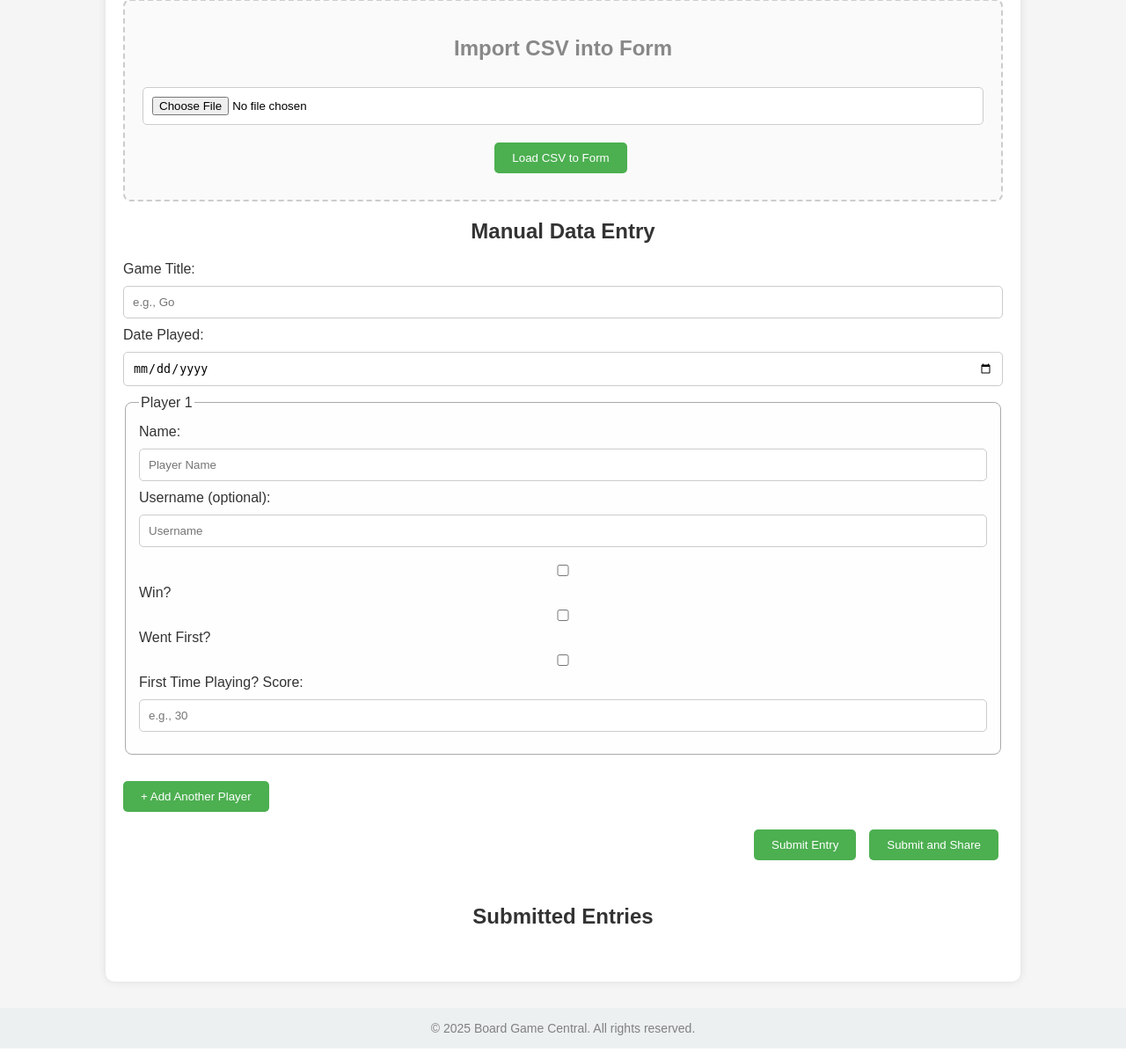
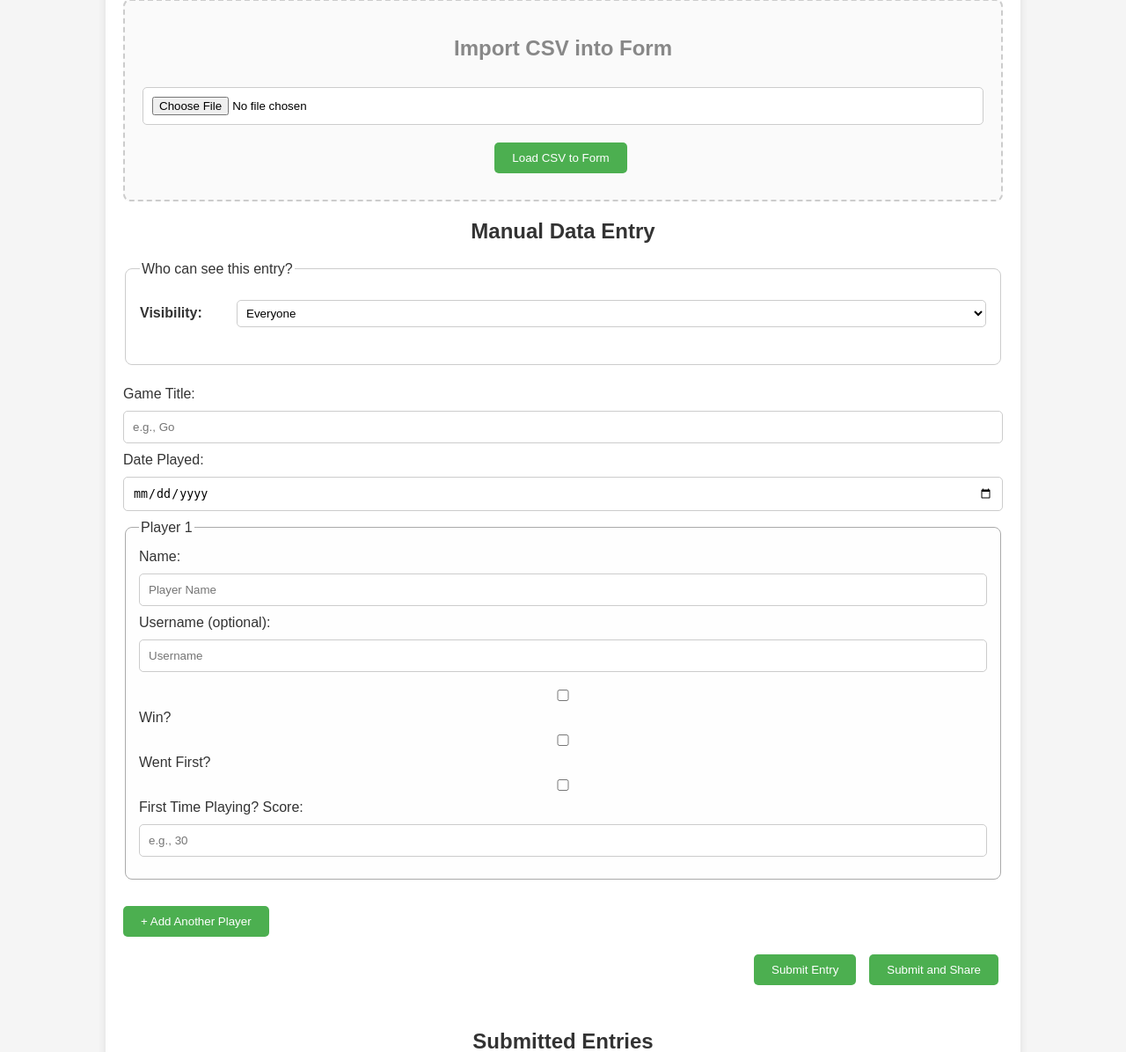
Before and after one commit to TheDoctorZoose/CITS3403-Agile-Project, a Flask app: page /forum in a window 1280 px wide. Shown: the part 346-1542 px from the top of the page at 88% size. Run offline with Flask 3, Linux system fonts and the light colour scheme; the visitor is signed in with stand-in values (Sample User, id 1); data comes from the database, SQL or seed files in the repository; data that the repository does not hold is empty.

Commit message:
Add files via upload
Signed-off-by: MasterLu0309 <167738226+MasterLu0309@users.noreply.github.com>

```diff
--- a/app/routes.py
+++ b/app/routes.py
@@ -139,6 +139,7 @@ def forum():
     if request.method == 'POST':
         game_title = request.form.get('gameTitle')
         date_str = request.form.get('datePlayed')
+        visibility = request.form.get('visibility')  # 👈 新增字段
 
         try:
             date_played = datetime.strptime(date_str, "%Y-%m-%d").date()
@@ -146,21 +147,59 @@ def forum():
             flash("Invalid date format.", "error")
             return redirect(url_for('main.forum'))
 
+        # ✅ 根据可见性决定 allowed_users
+        if visibility == 'public':
+            # 可设为全部用户（或仅限朋友，如果不想所有注册用户都可见）
+            allowed_users = User.query.all()
+        else:
+            allowed_ids = request.form.getlist('allowed_users')  # 多选框
+            allowed_users = User.query.filter(User.id.in_(allowed_ids)).all()
+
+        # ✅ 创建 GameEntry 并附加 allowed_users
         new_entry = GameEntry(
             game_title=game_title,
             date_played=date_played,
-            user_id=current_user.id
+            user_id=current_user.id,
+            allowed_users=allowed_users
         )
         db.session.add(new_entry)
         db.session.commit()
+
         flash('Entry submitted!')
         return redirect(url_for('main.forum'))
 
+    # ✅ GET 请求：只显示“自己上传的”和“被授权查看”的记录
     page = request.args.get('page', 1, type=int)
-    pagination = GameEntry.query.order_by(GameEntry.timestamp.desc()).paginate(page=page, per_page=5, error_out=False)
+    all_entries = GameEntry.query.order_by(GameEntry.timestamp.desc()).all()
+
+    visible_entries = [
+        entry for entry in all_entries
+        if entry.user_id == current_user.id or current_user in entry.allowed_users
+    ]
+
+    # ✅ 手动分页
+    per_page = 5
+    total = len(visible_entries)
+    start = (page - 1) * per_page
+    end = start + per_page
+    paginated_items = visible_entries[start:end]
+
+    class ManualPagination:
+        def __init__(self, items, page, per_page, total):
+            self.items = items
+            self.page = page
+            self.per_page = per_page
+            self.total = total
+            self.pages = (total + per_page - 1) // per_page
+            self.has_prev = page > 1
+            self.has_next = page < self.pages
+            self.prev_num = page - 1
+            self.next_num = page + 1
+
+    pagination = ManualPagination(paginated_items, page, per_page, total)
 
     entries = []
-    for entry in pagination.items:
+    for entry in paginated_items:
         entries.append({
             'entry': entry,
             'like_count': entry.likes.count(),
@@ -169,14 +208,24 @@ def forum():
             'favorited': Favorite.query.filter_by(user_id=current_user.id, entry_id=entry.id).first() is not None,
         })
 
-    return render_template('upload-data-view.html', entries=entries, pagination=pagination)
+    friends = current_user.friends.all()
 
+    return render_template(
+        'upload-data-view.html',
+        entries=entries,
+        pagination=pagination,
+        friends=friends
+    )
 
 
 @main.route('/forum/<int:entry_id>', methods=['GET', 'POST'])
 @login_required
 def view_entry(entry_id):
     entry = GameEntry.query.get_or_404(entry_id)
+
+    # ✅ 权限校验：非本人 & 不在允许列表，禁止查看
+    if entry.user_id != current_user.id and current_user not in entry.allowed_users:
+        abort(403)
 
     if request.method == 'POST':
         comment_text = request.form.get('comment')
@@ -193,6 +242,7 @@ def view_entry(entry_id):
         return redirect(url_for('main.view_entry', entry_id=entry.id))
 
     return render_template('entry_detail.html', entry=entry)
+
 
 @main.route('/upload_csv', methods=['POST'])
 @login_required
--- a/app/static/css/upload-data.css
+++ b/app/static/css/upload-data.css
@@ -31,7 +31,7 @@ input, select, textarea {
     color: black;
 }
 
-/* Button defaults (self-sized, not full width) */
+/* Button defaults */
 button {
     padding: 10px 20px;
     margin: 10px 5px 10px 0;
@@ -217,6 +217,7 @@ body.dark-mode .player-info {
     border-color: #666;
 }
 
+/* Pagination */
 .pagination {
     margin-top: 20px;
     text-align: center;
@@ -236,3 +237,55 @@ body.dark-mode .player-info {
     font-weight: bold;
     background-color: #ddd;
 }
+
+/* Visibility and Friend Selector */
+.visibility-section {
+    border: 1px solid #ccc;
+    padding: 1rem;
+    border-radius: 8px;
+    margin-bottom: 1.5rem;
+}
+
+.visibility-row {
+    display: flex;
+    align-items: center;
+    gap: 10px;
+    margin-bottom: 1rem;
+}
+
+.visibility-label {
+    font-weight: bold;
+    min-width: 100px;
+}
+
+.visibility-select {
+    flex: 1;
+    padding: 6px;
+}
+
+.friend-selection {
+    margin-left: 10px;
+}
+
+.friend-checkboxes {
+    display: flex;
+    flex-direction: column;
+    gap: 6px;
+}
+
+.friend-checkbox-row {
+    display: flex;
+    align-items: center;
+    gap: 8px;
+}
+
+/* ✅ 关键：对齐复选框 */
+.checkbox-col {
+    width: 24px;
+    display: flex;
+    justify-content: center;
+}
+
+.label-col {
+    flex: 1;
+}
--- a/app/static/js/forum.js
+++ b/app/static/js/forum.js
@@ -1,4 +1,20 @@
 document.addEventListener('DOMContentLoaded', function () {
+  // ✅ 可见性选择逻辑
+  const visibilitySelect = document.getElementById('visibility');
+  const friendSelection = document.getElementById('friend-selection');
+
+  function toggleFriendSelection() {
+    if (visibilitySelect && friendSelection) {
+      friendSelection.style.display = (visibilitySelect.value === 'friends') ? 'block' : 'none';
+    }
+  }
+
+  if (visibilitySelect) {
+    visibilitySelect.addEventListener('change', toggleFriendSelection);
+    toggleFriendSelection(); // 初始化
+  }
+
+  // ✅ 添加玩家功能
   const addPlayerBtn = document.getElementById('addPlayerBtn');
   const playersContainer = document.getElementById('playersContainer');
   const csvInput = document.getElementById('csvInput');
@@ -43,6 +59,7 @@ document.addEventListener('DOMContentLoaded', function () {
     });
   });
 
+  // ✅ 加载 CSV 填充表单
   loadCsvBtn.addEventListener('click', function () {
     const file = csvInput.files[0];
     if (!file) return alert('Please select a CSV file first.');
@@ -59,14 +76,14 @@ document.addEventListener('DOMContentLoaded', function () {
         data[h.trim()] = values[i]?.trim();
       });
 
-      // Basic Fields
+      // 填充基本字段
       if (data['game_title']) document.getElementById('gameTitle').value = data['game_title'];
       if (data['date_played']) document.getElementById('datePlayed').value = data['date_played'];
 
-      // Auto fill players dynamically
+      // 自动填充玩家
       for (let i = 1; i <= 10; i++) {
         if (data[`player${i}Name`]) {
-          if (i > playerCount) addPlayerBtn.click(); // auto add player section
+          if (i > playerCount) addPlayerBtn.click();
 
           document.getElementById(`player${i}Name`).value = data[`player${i}Name`] || '';
           document.getElementById(`player${i}Username`).value = data[`player${i}Username`] || '';
@@ -80,7 +97,7 @@ document.addEventListener('DOMContentLoaded', function () {
     reader.readAsText(file);
   });
 
-  // LIKE button AJAX
+  // ✅ 点赞功能
   document.querySelectorAll('.like-btn').forEach(button => {
     button.addEventListener('click', function () {
       const entryId = this.dataset.entryId;
@@ -102,7 +119,7 @@ document.addEventListener('DOMContentLoaded', function () {
     });
   });
 
-  // FAVORITE button AJAX
+  // ✅ 收藏功能
   document.querySelectorAll('.favorite-btn').forEach(button => {
     button.addEventListener('click', function () {
       const entryId = this.dataset.entryId;
--- a/app/templates/upload-data-view.html
+++ b/app/templates/upload-data-view.html
@@ -34,12 +34,46 @@
 <section aria-label="Manual Data Entry">
   <h2>Manual Data Entry</h2>
   <form id="entryForm" action="{{ url_for('main.forum') }}" method="POST">
+
+    <!-- 可见性选择 -->
+    <fieldset class="visibility-section">
+      <legend>Who can see this entry?</legend>
+
+      <div class="visibility-row">
+        <label for="visibility" class="visibility-label">Visibility:</label>
+        <select id="visibility" name="visibility" class="visibility-select">
+          <option value="public">Everyone</option>
+          <option value="friends">Only selected friends</option>
+        </select>
+      </div>
+
+      <div id="friend-selection" class="friend-selection">
+        {% if friends %}
+          <p><strong>Select friends allowed to view:</strong></p>
+          <div class="friend-checkboxes">
+            {% for friend in friends %}
+              <div class="friend-checkbox-row">
+                <div class="checkbox-col">
+                  <input type="checkbox" name="allowed_users" value="{{ friend.id }}">
+                </div>
+                <div class="label-col">{{ friend.username }}</div>
+              </div>
+            {% endfor %}
+          </div>
+        {% else %}
+          <p>You have no friends to share with.</p>
+        {% endif %}
+      </div>
+    </fieldset>
+
+    <!-- 游戏基本信息 -->
     <label for="gameTitle">Game Title:</label>
     <input type="text" id="gameTitle" name="gameTitle" required placeholder="e.g., Go" />
 
     <label for="datePlayed">Date Played:</label>
     <input type="date" id="datePlayed" name="datePlayed" required />
 
+    <!-- 玩家信息 -->
     <div id="playersContainer">
       <fieldset class="player-info">
         <legend>Player 1</legend>
@@ -103,8 +137,6 @@
     {% endfor %}
   </ul>
 
-
-  <!-- Pagination Controls -->
   {% if pagination %}
   <div class="pagination">
     {% if pagination.has_prev %}
@@ -125,13 +157,28 @@
       <a href="{{ url_for('main.forum', page=pagination.pages) }}">Last »</a>
     {% endif %}
   </div>
-{% endif %}
-
+  {% endif %}
 </section>
-
 {% endblock %}
 
 {% block extra_scripts %}
 <script src="{{ url_for('static', filename='js/forum.js') }}"></script>
 <script src="{{ url_for('static', filename='js/index.js') }}"></script>
+<script>
+  document.addEventListener('DOMContentLoaded', function () {
+    const visibilitySelect = document.getElementById('visibility');
+    const friendSelection = document.getElementById('friend-selection');
+
+    function toggleFriendSelection() {
+      if (visibilitySelect.value === 'friends') {
+        friendSelection.style.display = 'block';
+      } else {
+        friendSelection.style.display = 'none';
+      }
+    }
+
+    visibilitySelect.addEventListener('change', toggleFriendSelection);
+    toggleFriendSelection(); // Initialize on load
+  });
+</script>
 {% endblock %}
```
Also changed, not shown: app/models.py (+13 -0 lines), migrations/versions/e34770ccca05_add_gameentry_permissions_table_for_.py (added, +33 -0 lines). Lines whose indentation alone changed are shown as unchanged.
